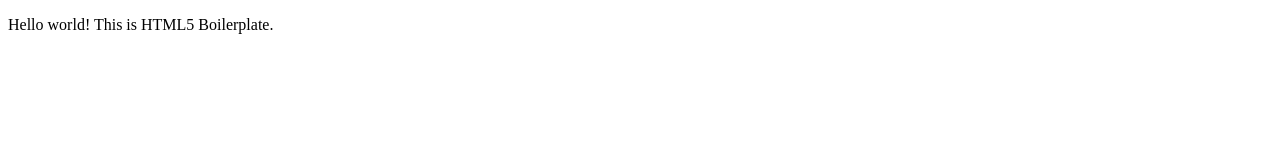
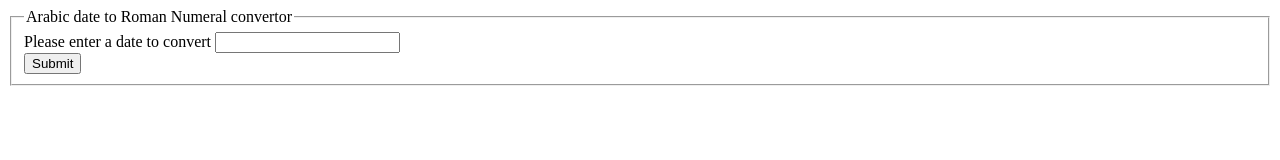
Before and after one commit to gbbns/roman-numeral-kata, a plain HTML site: page index.html in a window 1280 px wide. Drawn offline with Linux system fonts and the light colour scheme.

Commit message:
Added simple form on page to convert input date to roman numeral;  No custom validation as yet;

```diff
--- a/index.html
+++ b/index.html
@@ -3,22 +3,23 @@
     <head>
         <meta charset="utf-8">
         <meta http-equiv="x-ua-compatible" content="ie=edge">
-        <title></title>
-        <meta name="description" content="">
-        <meta name="viewport" content="width=device-width, initial-scale=1">
-
-        <link rel="apple-touch-icon" href="apple-touch-icon.png">
-
+        <title>Roman Numeral Convertor</title>
     </head>
     <body>
+      <form id="FormConvertor" action="/">
+        <fieldset>
+          <legend>Arabic date to Roman Numeral convertor</legend>
 
-        <!-- Add your site or application content here -->
-        <p>Hello world! This is HTML5 Boilerplate.</p>
+          <div class="frow">
+            <label for="toConvert">Please enter a date to convert<label>
+            <input name="toConvert" id="toConvert" type="number" />
+          <div>
 
-        <script src="kata.js"></script>
-
-        <script>
-
-        </script>
+          <div class="frow">
+            <input type="submit" id="FormSubmit" class="js-form-submit" />
+          </div>
+        </fieldset>
+      </form>
+      <script src="scripts/kata.js"></script>
     </body>
 </html>
```
